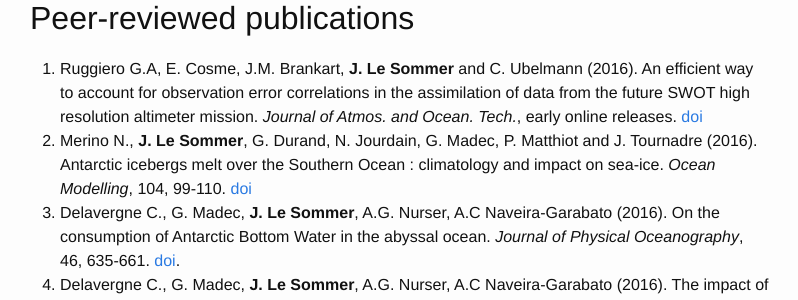
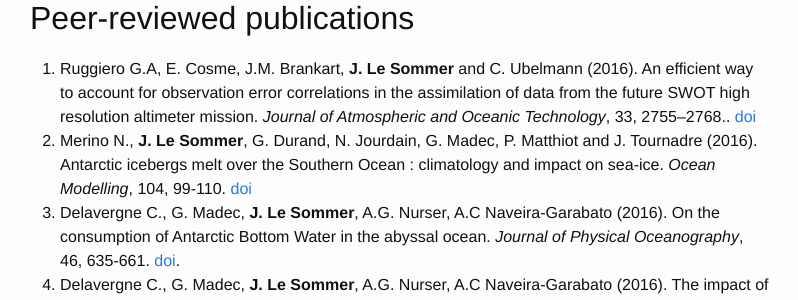
Before and after one commit to quentinjamet/quentinjamet.github.io, a Jekyll site: the page built from publications.md, in a window 1280 px wide and 900 px high, scrolled down 540 px. Shown: the part 152-452 px from the top of the window, without its empty margins (240-1038 px from the left). Built offline with Jekyll 4.4.1, drawn with Linux system fonts in a browser that asks for light colours.

Commit message:
up Ruggiero et al. 2016

```diff
--- a/publications.md
+++ b/publications.md
@@ -23,7 +23,9 @@ Pdf reprints of my papers are available [here](https://mycore.core-cloud.net/pub
 
 ## Peer-reviewed publications
 
-1. Ruggiero G.A, E. Cosme, J.M. Brankart, **J. Le Sommer** and C. Ubelmann (2016). An efficient way to account for observation error correlations in the assimilation of data from the future SWOT high resolution altimeter mission. *Journal of Atmos. and Ocean. Tech.*, early online releases. [doi](http://dx.doi.org/10.1175/JTECH-D-16-0048.1)
+
+
+1. Ruggiero G.A, E. Cosme, J.M. Brankart, **J. Le Sommer** and C. Ubelmann (2016). An efficient way to account for observation error correlations in the assimilation of data from the future SWOT high resolution altimeter mission. *Journal of Atmospheric and Oceanic Technology*, 33, 2755–2768.. [doi](http://dx.doi.org/10.1175/JTECH-D-16-0048.1)
 1.  Merino N., **J. Le Sommer**, G. Durand, N. Jourdain, G. Madec, P. Matthiot and J. Tournadre (2016). Antarctic icebergs melt over the Southern Ocean : climatology and impact on sea-ice. *Ocean Modelling*, 104, 99-110. [doi](http://dx.doi.org/10.1016/j.ocemod.2016.05.001)
 1.  Delavergne C., G. Madec, **J. Le Sommer**, A.G. Nurser, A.C Naveira-Garabato (2016). On the consumption of Antarctic Bottom Water in the abyssal ocean.  *Journal of Physical Oceanography*, 46, 635-661. [doi](http://dx.doi.org/10.1175/JPO-D-14-0201.1).
 1.  Delavergne C., G. Madec, **J. Le Sommer**, A.G. Nurser, A.C Naveira-Garabato (2016). The impact of variable mixing efficiency on the abbyssal overturning circulation.  *Journal of Physical Oceanography*, 46, 663-681. [doi](http://dx.doi.org/10.1175/JPO-D-14-0259.1).
```
